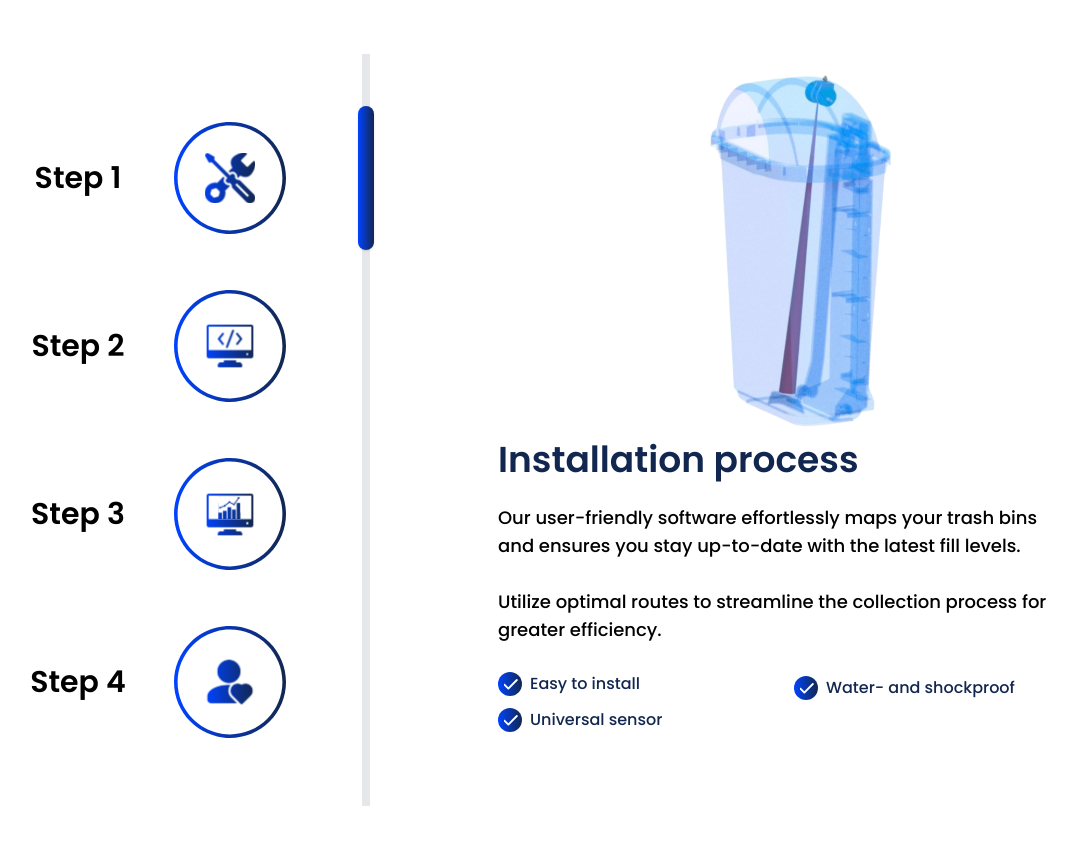
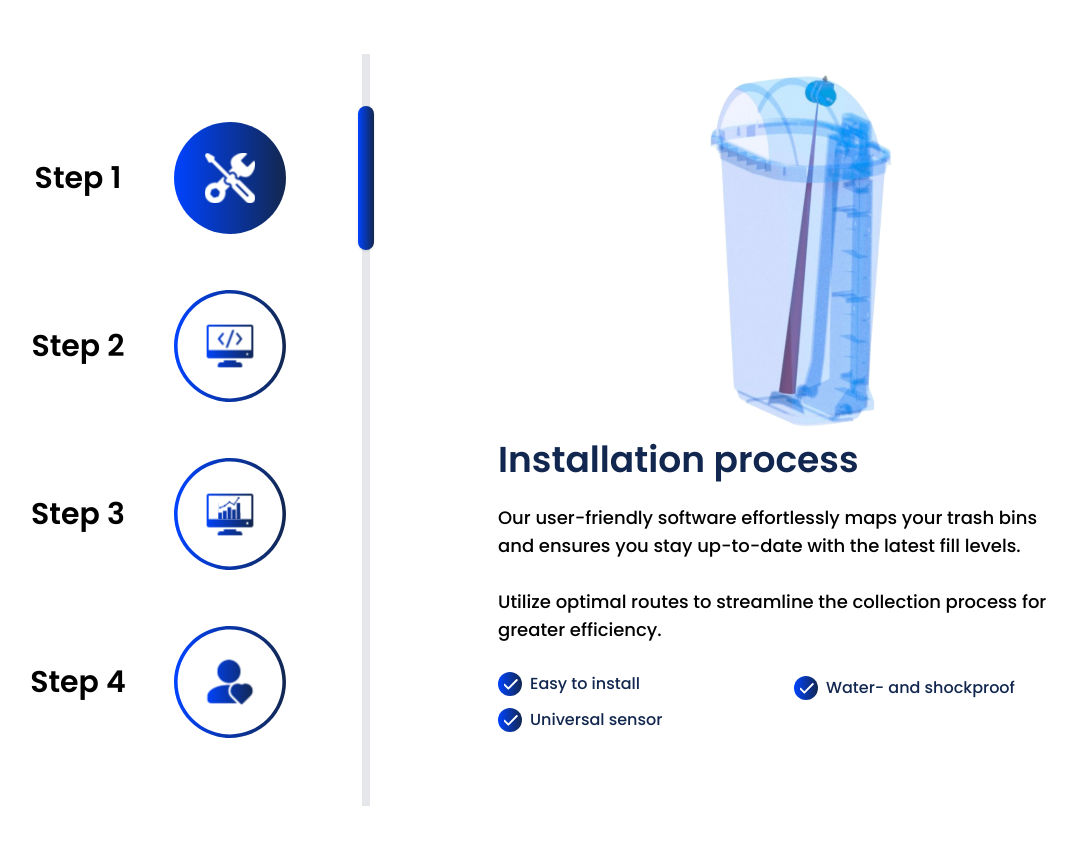
Before and after one commit to Rebin-Inc/rebin-website, a React (Create React App) app: page /how-it-works in a window 1280 px wide. Shown: the part 1280-2124 px from the top of the page, without its empty margins (38-1114 px from the left). Built offline with nearby package versions, Linux system fonts and the light colour scheme.

Commit message:
automatically select step 1 at 4 step approach menu

```diff
--- a/src/pages/how-it-works/components/FourStepsMenu.js
+++ b/src/pages/how-it-works/components/FourStepsMenu.js
@@ -20,7 +20,7 @@ import Cards from "../../../assets/images/fourStepApproach/cards.svg";
 import Checkmark from "../../../assets/images/fourStepApproach/checkmark.svg";
 
 export default function FourStepsMenu() {
-  const [activeTab, setActiveTab] = React.useState("html");
+  const [activeTab, setActiveTab] = React.useState(0);
   const steps = [
     {
       thumbnail: Step1,
@@ -77,7 +77,7 @@ export default function FourStepsMenu() {
   ];
 
   return (
-    <Tabs value={0} orientation="vertical" className="mt-20">
+    <Tabs value={activeTab} orientation="vertical" className="mt-20">
       <TabsHeader
         className="rounded-none border-r-8 border-blue-gray-50 bg-transparent p-0 max-w-sm py-10"
         indicatorProps={{
```
